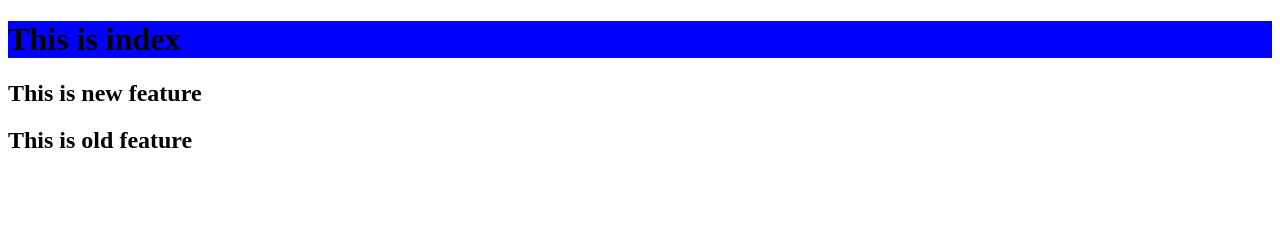
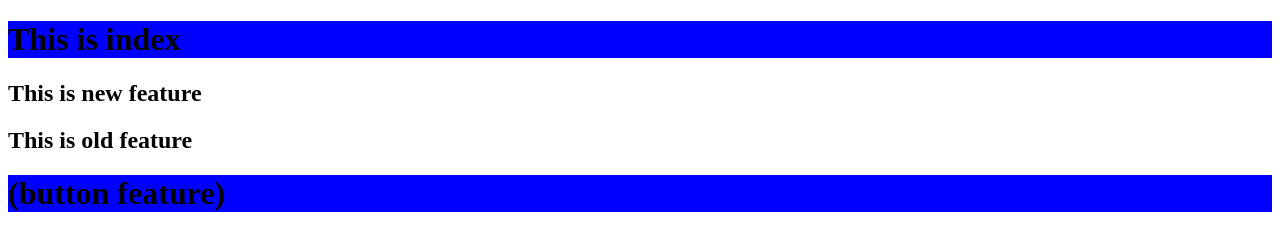
Before and after one commit to imtiaz782/localRepo, a plain HTML site: page index.html in a window 1280 px wide. Drawn offline with Linux system fonts and the light colour scheme.

Commit message:
button feature

```diff
--- a/index.html
+++ b/index.html
@@ -10,6 +10,7 @@
     <h1>This is index</h1>
     <h2>This is new feature</h2>
     <h2>This is old feature</h2>
+    <h1>(button feature)</h1>
 
 </body>
 </html>
```
